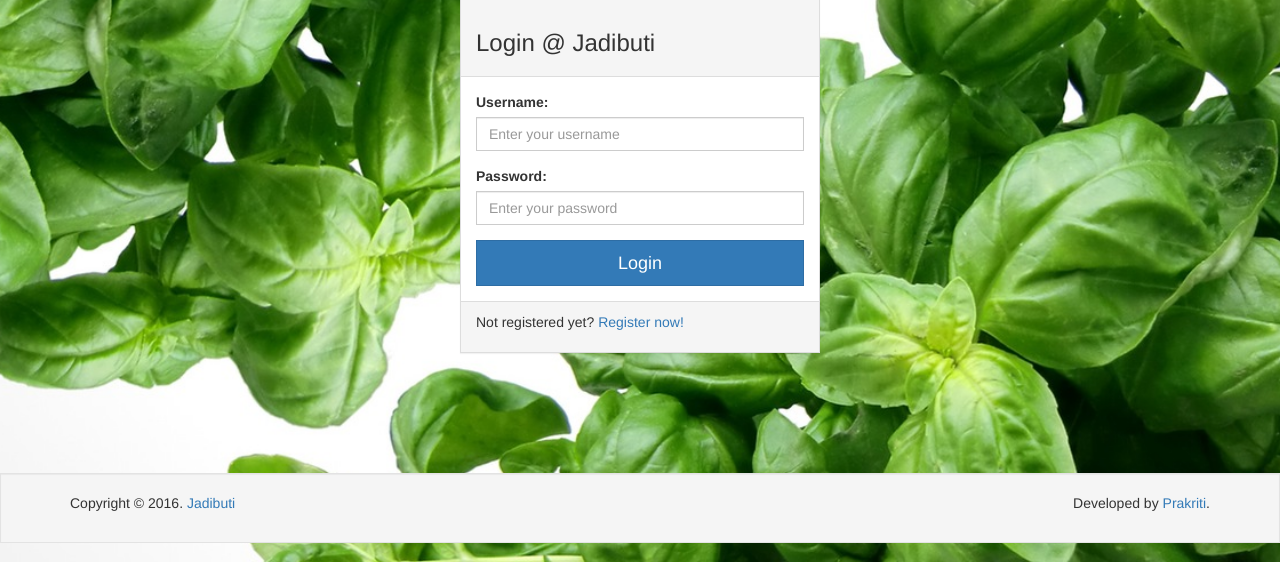
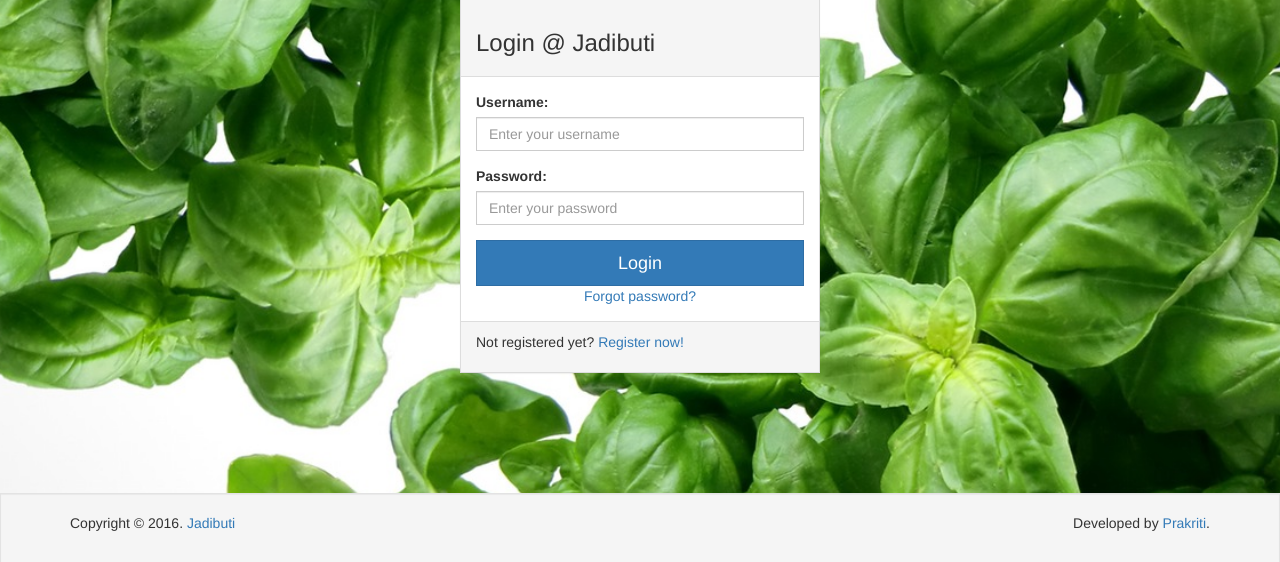
Before and after one commit to munikarmanish/jadibuti, a Django app: page /login/ in a window 1280 px wide. Shown: the part 151-713 px from the top of the page. Run offline with Django 3.2, Linux system fonts and the light colour scheme; some libraries are stand-ins or nearby versions.

Commit message:
added forgot password? button

```diff
--- a/templates/login_form.html
+++ b/templates/login_form.html
@@ -36,7 +36,13 @@
                 </div>
 
                 <!-- submit -->
-                <button type="submit" class="btn btn-lg btn-primary btn-block">Login</button>
+                <div>
+                    <button type="submit" class="btn btn-lg btn-primary btn-block">Login</button>
+                </div>
+
+                <div class="text-center">
+                    <a href="#">Forgot password?</a>
+                </div>
 
             </form>
 
```
